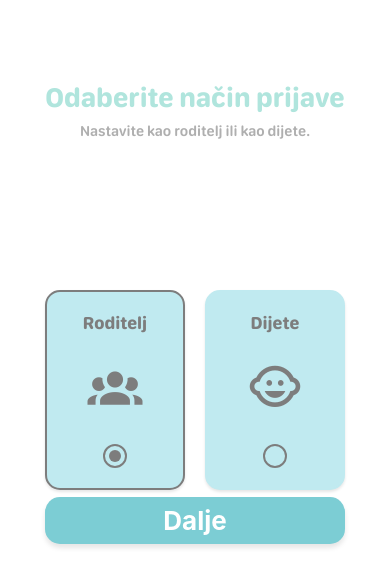
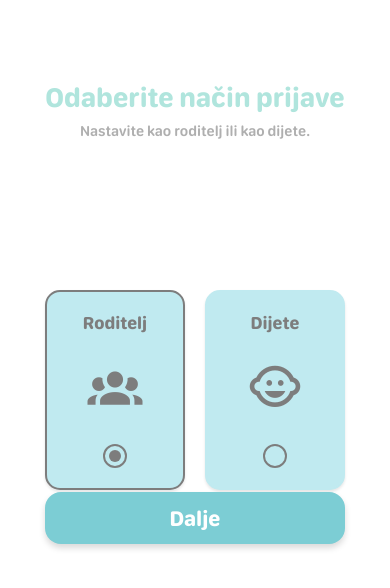
Before and after one commit to FarisGoralija/Pametnica, a React Native app in the folder frontend/: screen /ChooseRole in a window 390 px wide. Shown: the top 588 px of the page. Built offline with nearby package versions, Linux system fonts and the light colour scheme.

Commit message:
android_button_fixed

```diff
--- a/frontend/components/NextButton.js
+++ b/frontend/components/NextButton.js
@@ -8,11 +8,11 @@ const NextButton = ({ title = "Dalje", onPress, isDisabled = false }) => {
     <TouchableOpacity
       style={[
         styles.button,
-        isDisabled && styles.buttonDisabled, // Apply disabled style if needed
+        isDisabled && styles.buttonDisabled,
       ]}
       onPress={onPress}
       disabled={isDisabled}
-      activeOpacity={0.8}
+      activeOpacity={0.85}
     >
       <Text style={styles.buttonText}>{title}</Text>
     </TouchableOpacity>
@@ -21,26 +21,32 @@ const NextButton = ({ title = "Dalje", onPress, isDisabled = false }) => {
 
 const styles = StyleSheet.create({
   button: {
-    width: "100%",
-    maxWidth: 300, // Limit width for better appearance on tablets
-    paddingVertical: 8,
-    borderRadius: 15,
-    backgroundColor: "#7CCDD4", // Primary light green color (matching your header)
+    width: 300,               // ✅ FIXED WIDTH (matches inputs)
+    height: 52,               // ✅ FIXED HEIGHT (Android-safe)
+    borderRadius: 16,
+    backgroundColor: "#7CCDD4",
     alignItems: "center",
     justifyContent: "center",
+
+    // ✅ SHADOW (iOS)
     shadowColor: "#000",
     shadowOffset: { width: 0, height: 4 },
-    shadowOpacity: 0.1,
-    shadowRadius: 5,
+    shadowOpacity: 0.15,
+    shadowRadius: 6,
+
+    // ✅ SHADOW (Android)
     elevation: 5,
   },
+
   buttonDisabled: {
-    backgroundColor: "#C0EAF0", // Lighter shade for disabled state
+    backgroundColor: "#C0EAF0",
   },
+
   buttonText: {
-    color: "#FFFFFF", // White text
-    fontSize: 26,
-    fontWeight: "700",
+    color: "#FFFFFF",
+    fontSize: 22,             // ✅ slightly smaller for vertical centering
+    fontFamily: "SFCompactRounded-Bold",
+    textAlignVertical: "center",
   },
 });
 
```
